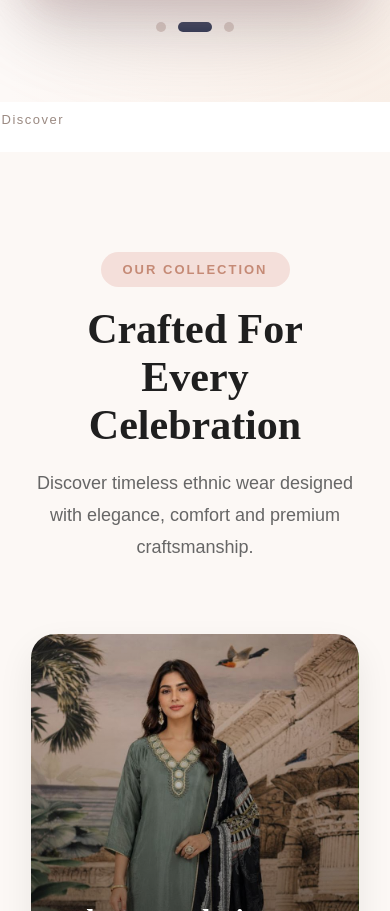
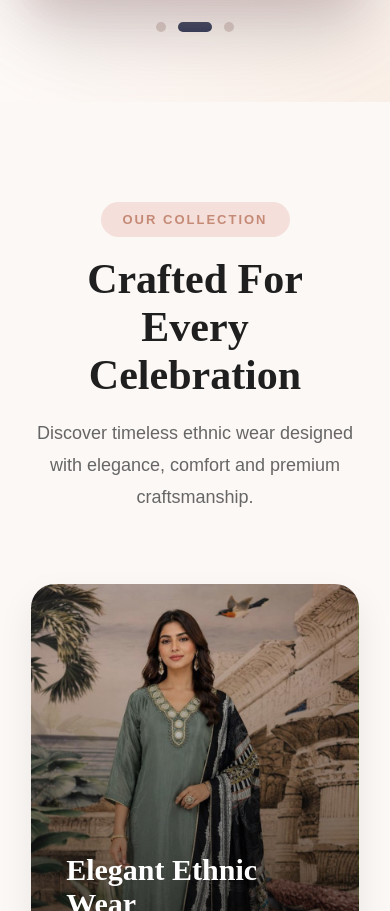
Before and after one commit to rAjputNeha7144/Libas-By-Smiley-grover, a React (Vite) app: page / in a window 390 px wide. Shown: the part 1110-2021 px from the top of the page. Built offline with nearby package versions, Linux system fonts and the light colour scheme.

Commit message:
improved design

```diff
--- a/src/Pages/Home/Home.css
+++ b/src/Pages/Home/Home.css
@@ -543,12 +543,7 @@
     }
 
     .scroll-down {
-        position: static;
-        transform: none;
-        text-align: center;
-        margin: 0 auto 35px;
-        font-size: 13px;
-        letter-spacing: 1.5px;
+        display: none;
     }
 
 }
@@ -574,4 +569,7 @@
 
     }
 
+    .scroll-down {
+        display: none;
+    }
 }
```
